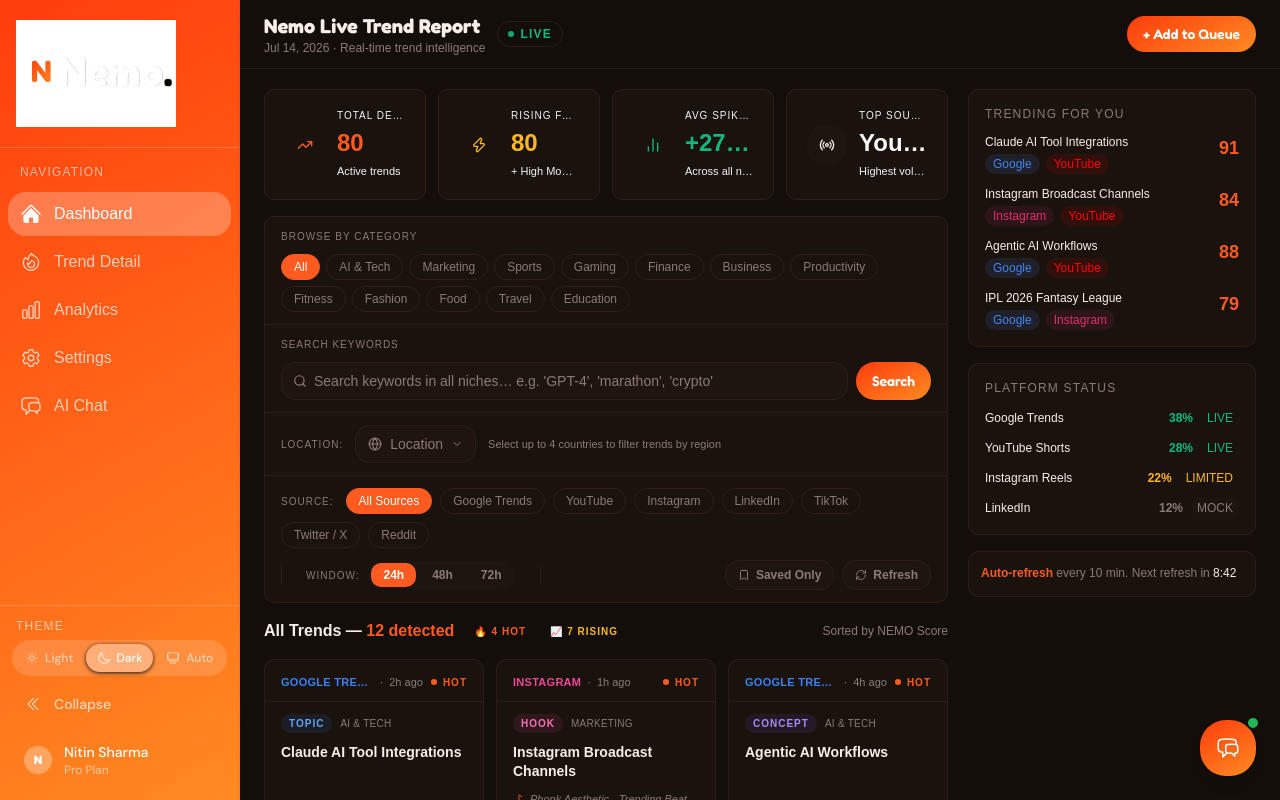
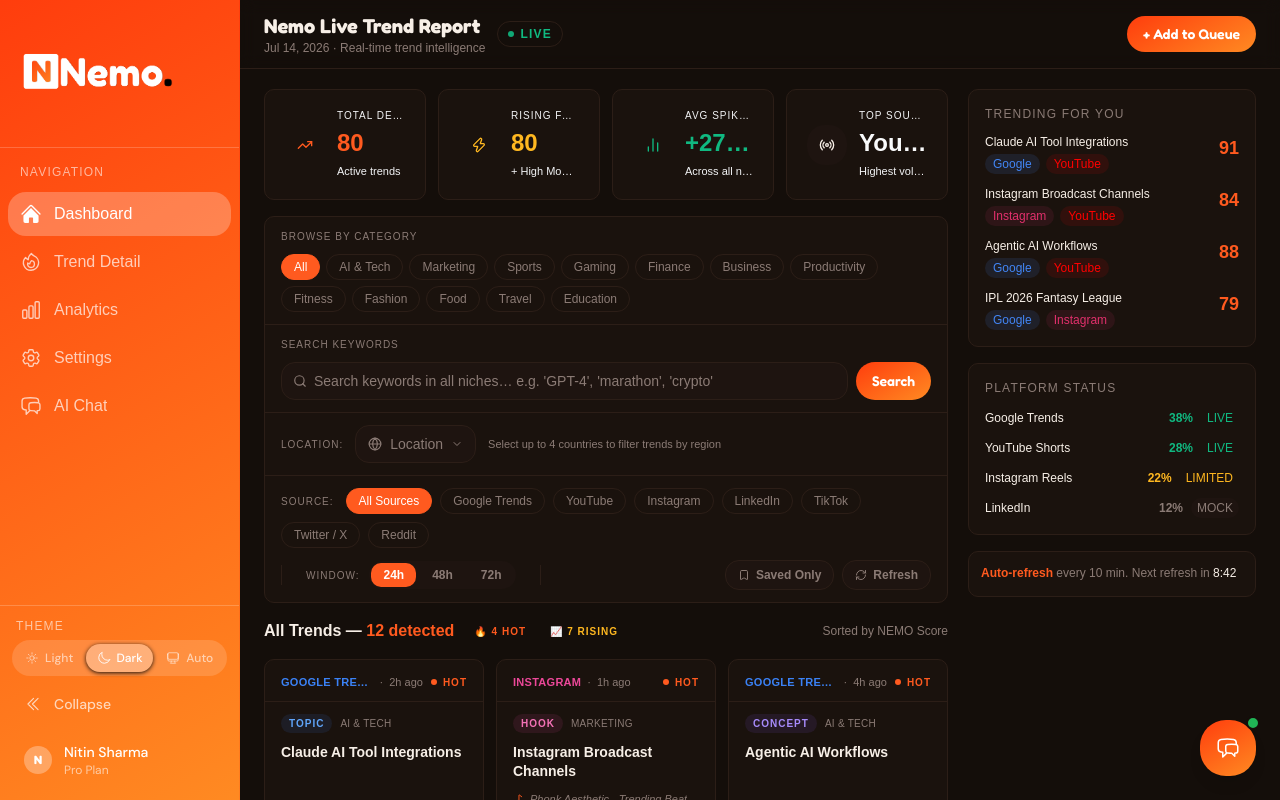
Before and after one commit to nitinbhadauria21/nemo_5696, a Next.js app: page / in a window 1280 px wide. Shown: the top 800 px of the page. Built offline with nearby package versions, Linux system fonts and the light colour scheme.

Commit message:
Local Commit: 2026-07-15T10:49:14.610Z - Updated sidebar logo to use the new `Nemo_Logo_in_LD___1_` image file in the expanded sidebar state

```diff
--- a/src/components/AppSidebar.tsx
+++ b/src/components/AppSidebar.tsx
@@ -55,7 +55,7 @@
           ) : (
             /* Expanded: white wordmark for gradient sidebar */
             <AppImage
-              src="/assets/images/Nemo_Logo_in_LD_-1784112287144.png"
+              src="/assets/images/Nemo_Logo_in_LD___1_-1784112484010.png"
               alt="Nemo Wordmark"
               width={160}
               height={48}
```
Also changed, not shown: public/assets/images/Nemo_Logo_in_LD___1_-1784112484010.png (added).
